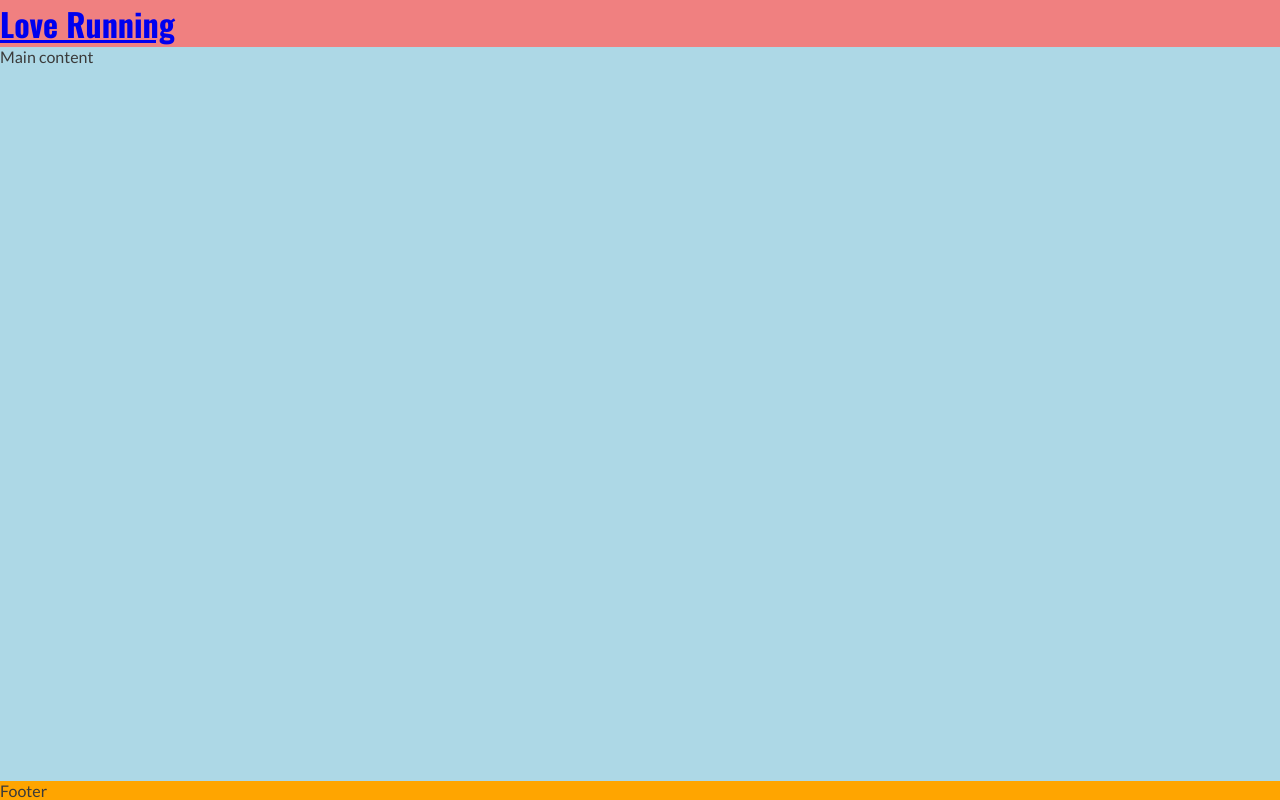
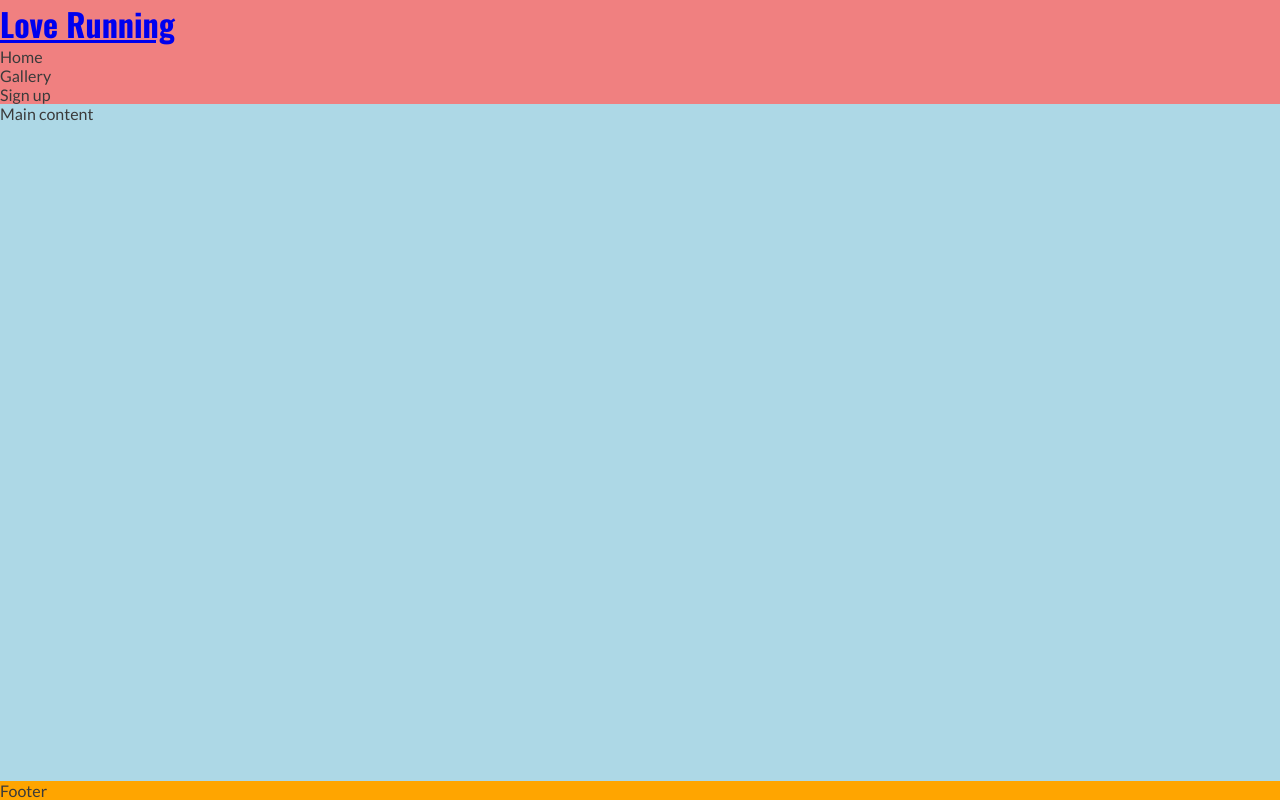
Before and after one commit to ankita-u/love-running, a plain HTML site: page index.html in a window 1280 px wide. Drawn offline with nearby package versions, Linux system fonts and the light colour scheme.

Commit message:
Create nav menu

```diff
--- a/index.html
+++ b/index.html
@@ -18,6 +18,13 @@
         <a href="index.html">
             <h1 id="logo">Love Running</h1>
         </a>
+        <nav>
+            <ul>
+                <li><a href=""></a>Home</li>
+                <li><a href=""></a>Gallery</li>
+                <li><a href=""></a>Sign up</li>
+            </ul>
+        </nav>
     </header>
 
     <main>Main content</main>
```
